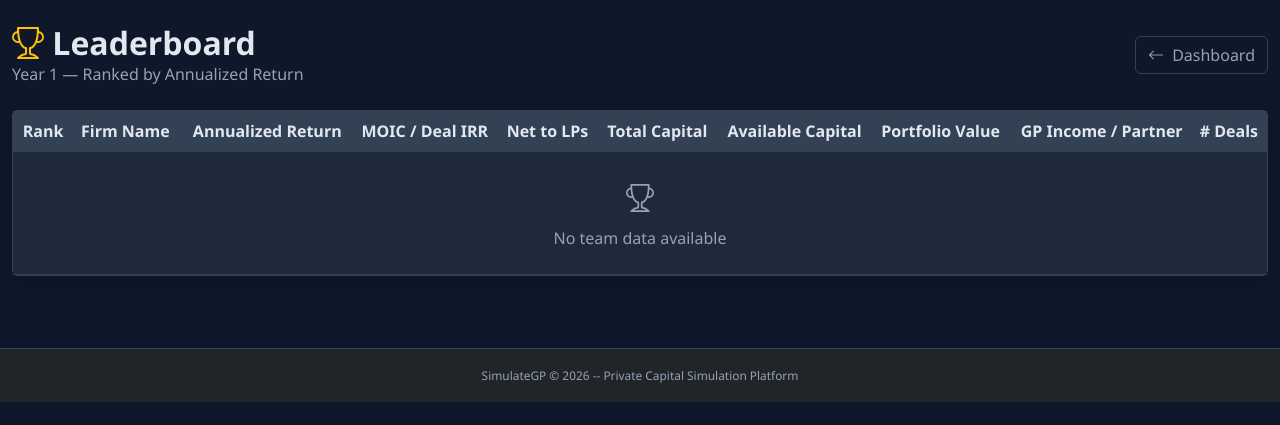
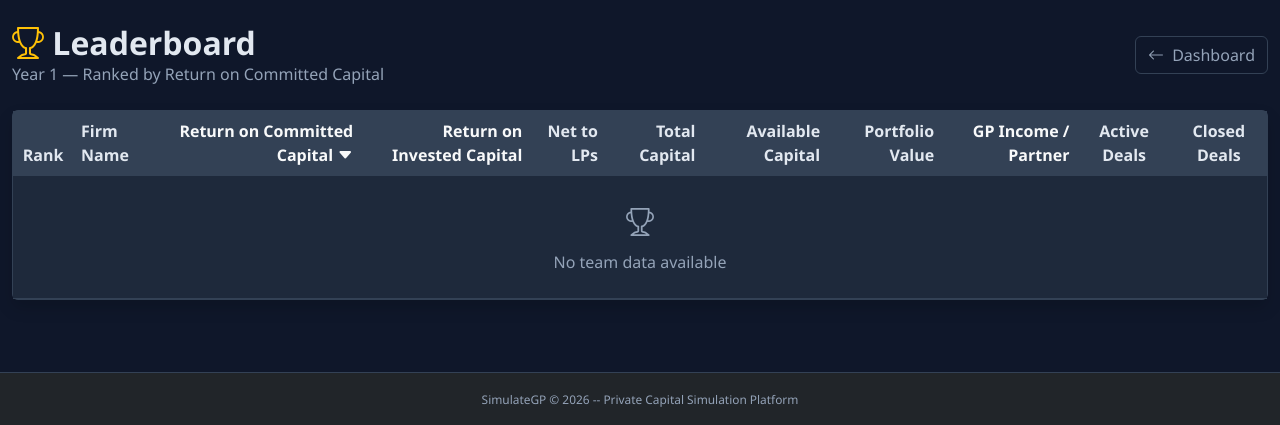
Before and after one commit to 081602/simulategp, a Flask app: page /admin/leaderboard in a window 1280 px wide. Shown: the part 57-482 px from the top of the page. Run offline with Flask 3, Linux system fonts and the light colour scheme; a user stored in the database is signed in; some libraries are stand-ins or nearby versions.

Commit message:
Leaderboard: open to teams post-game, add deal counts, sortable ranking
Add a team-facing /leaderboard route, available once the game is complete, with a nav link shown only after completion (admins redirect to their view).

Replace the deal-count column with Active Deals and Closed Deals. Rename return columns to match the Fund Economics page (Return on Committed Capital / Return on Invested Capital).

Make those two columns plus GP Income per Partner sortable; rank, medals, row highlights, podium, and heading all follow the selected sort.

Co-Authored-By: Claude Opus 4.8 <noreply@anthropic.com>

```diff
--- a/app.py
+++ b/app.py
@@ -1788,11 +1788,17 @@ def admin_set_market():
     return redirect(url_for('admin_dashboard'))
 
 
-@app.route('/admin/leaderboard')
-@login_required
-@admin_required
-def admin_leaderboard():
-    game = Game.query.first()
+# Sortable leaderboard columns -> key into each team's row dict.
+LEADERBOARD_SORTS = {
+    'committed': lambda x: x['ret']['annualized'],   # Return on Committed Capital
+    'invested': lambda x: x['ret']['moic'],          # Return on Invested Capital
+    'gp': lambda x: x['gp_income']['per_partner'],   # GP Income / Partner
+}
+
+
+def _leaderboard_team_data(game, sort='committed'):
+    """Build the ranked per-team rows for the leaderboard. Shared by the admin
+    view and the post-game team view. `sort` selects the ranking column."""
     teams = Team.query.filter_by(game_id=game.id, is_admin=False).all()
     team_data = []
     for team in teams:
@@ -1803,6 +1809,11 @@ def admin_leaderboard():
                   .filter(DealEquity.team_id == team.id, Deal.status == 'active')
                   .all())
         portfolio_val = sum(s.current_value for s in stakes)
+        closed_count = (DealEquity.query
+                        .join(Deal, DealEquity.deal_id == Deal.id)
+                        .filter(DealEquity.team_id == team.id,
+                                Deal.status.in_(['liquidated', 'bankrupt']))
+                        .count())
 
         ret = team_simple_return(team, game)
         gp_income = team_gp_income(team)
@@ -1814,12 +1825,43 @@ def admin_leaderboard():
             'deployed': total_deployed,
             'portfolio_value': portfolio_val,
             'reputation': team.reputation,
-            'deal_count': len(stakes),
+            'active_deals': len(stakes),
+            'closed_deals': closed_count,
             'gp_income': gp_income,
         })
 
-    team_data.sort(key=lambda x: x['ret']['annualized'], reverse=True)
-    return render_template('admin/leaderboard.html', game=game, team_data=team_data)
+    keyfn = LEADERBOARD_SORTS.get(sort, LEADERBOARD_SORTS['committed'])
+    team_data.sort(key=keyfn, reverse=True)
+    return team_data
+
+
+@app.route('/admin/leaderboard')
+@login_required
+@admin_required
+def admin_leaderboard():
+    game = Game.query.first()
+    sort = request.args.get('sort', 'committed')
+    if sort not in LEADERBOARD_SORTS:
+        sort = 'committed'
+    return render_template('admin/leaderboard.html', game=game, sort=sort,
+                           team_data=_leaderboard_team_data(game, sort))
+
+
+@app.route('/leaderboard')
+@login_required
+def leaderboard():
+    """Team-facing leaderboard — available to everyone once the game is over."""
+    if current_user.is_admin:
+        return redirect(url_for('admin_leaderboard'))
+    game = Game.query.get(current_user.game_id)
+    if not game or not game.is_complete:
+        flash('The leaderboard opens once the game is complete.', 'info')
+        return redirect(url_for('dashboard'))
+    sort = request.args.get('sort', 'committed')
+    if sort not in LEADERBOARD_SORTS:
+        sort = 'committed'
+    return render_template('admin/leaderboard.html', game=game, sort=sort,
+                           team_data=_leaderboard_team_data(game, sort))
 
 
 # ---------------------------------------------------------------------------
--- a/templates/admin/leaderboard.html
+++ b/templates/admin/leaderboard.html
@@ -2,15 +2,22 @@
 {% block title %}Leaderboard{% endblock %}
 
 {% block content %}
+{% set sort_labels = {'committed': 'Return on Committed Capital', 'invested': 'Return on Invested Capital', 'gp': 'GP Income / Partner'} %}
+{% macro sort_metric(item, sort) %}
+  {%- if sort == 'invested' -%}{{ "%.2f"|format(item.ret.moic) }}&times; MOIC
+  {%- elif sort == 'gp' -%}${{ "{:,.2f}M".format(item.gp_income.per_partner) }} / partner
+  {%- else -%}{{ "%+.1f"|format(item.ret.annualized * 100) }}% / yr
+  {%- endif -%}
+{% endmacro %}
 <div class="row justify-content-center">
   <div class="col-lg-12">
 
     <div class="d-flex align-items-center justify-content-between mb-4">
       <div>
         <h2 class="fw-bold mb-0"><i class="bi bi-trophy text-warning"></i> Leaderboard</h2>
-        <p class="text-secondary mb-0">Year {{ game.current_year }} &mdash; Ranked by Annualized Return</p>
+        <p class="text-secondary mb-0">Year {{ game.current_year }} &mdash; Ranked by {{ sort_labels[sort] }}</p>
       </div>
-      <a href="{{ url_for('admin_dashboard') }}" class="btn btn-outline-secondary">
+      <a href="{{ url_for('admin_dashboard') if current_user.is_admin else url_for('dashboard') }}" class="btn btn-outline-secondary">
         <i class="bi bi-arrow-left me-1"></i> Dashboard
       </a>
     </div>
@@ -24,7 +31,7 @@
           <div class="card-body pt-4">
             <div class="display-4 mb-2"><i class="bi bi-2-circle-fill text-secondary"></i></div>
             <div class="fw-bold fs-5">{{ team_data[1].team.firm_name }}</div>
-            <div class="text-secondary small mb-2">{{ "%+.1f"|format(team_data[1].ret.annualized * 100) }}% / yr</div>
+            <div class="text-secondary small mb-2">{{ sort_metric(team_data[1], sort) }}</div>
             <div class="text-success fw-bold">${{ "{:,.1f}M".format(team_data[1].ret.net_value) }}</div>
             <div class="text-light small">Net to LPs</div>
           </div>
@@ -36,7 +43,7 @@
           <div class="card-body pt-4">
             <div class="display-3 mb-2"><i class="bi bi-trophy-fill text-warning"></i></div>
             <div class="fw-bold fs-4 text-warning">{{ team_data[0].team.firm_name }}</div>
-            <div class="text-warning mb-2">{{ "%+.1f"|format(team_data[0].ret.annualized * 100) }}% / yr</div>
+            <div class="text-warning mb-2">{{ sort_metric(team_data[0], sort) }}</div>
             <div class="text-success fw-bold fs-5">${{ "{:,.1f}M".format(team_data[0].ret.net_value) }}</div>
             <div class="text-light small">Net to LPs</div>
           </div>
@@ -48,7 +55,7 @@
           <div class="card-body pt-4">
             <div class="display-4 mb-2"><i class="bi bi-3-circle-fill" style="color:#cd7f32;"></i></div>
             <div class="fw-bold fs-5">{{ team_data[2].team.firm_name }}</div>
-            <div class="text-secondary small mb-2">{{ "%+.1f"|format(team_data[2].ret.annualized * 100) }}% / yr</div>
+            <div class="text-secondary small mb-2">{{ sort_metric(team_data[2], sort) }}</div>
             <div class="text-success fw-bold">${{ "{:,.1f}M".format(team_data[2].ret.net_value) }}</div>
             <div class="text-light small">Net to LPs</div>
           </div>
@@ -66,14 +73,27 @@
               <tr>
                 <th class="text-center" style="width:60px;">Rank</th>
                 <th>Firm Name</th>
-                <th class="text-end">Annualized Return</th>
-                <th class="text-end">MOIC / Deal IRR</th>
+                <th class="text-end">
+                  <a href="{{ url_for(request.endpoint, sort='committed') }}" class="text-light text-decoration-none {% if sort == 'committed' %}fw-bold{% endif %}">
+                    Return on Committed Capital{% if sort == 'committed' %} <i class="bi bi-caret-down-fill"></i>{% endif %}
+                  </a>
+                </th>
+                <th class="text-end">
+                  <a href="{{ url_for(request.endpoint, sort='invested') }}" class="text-light text-decoration-none {% if sort == 'invested' %}fw-bold{% endif %}">
+                    Return on Invested Capital{% if sort == 'invested' %} <i class="bi bi-caret-down-fill"></i>{% endif %}
+                  </a>
+                </th>
                 <th class="text-end">Net to LPs</th>
                 <th class="text-end">Total Capital</th>
                 <th class="text-end">Available Capital</th>
                 <th class="text-end">Portfolio Value</th>
-                <th class="text-end">GP Income / Partner</th>
-                <th class="text-center"># Deals</th>
+                <th class="text-end">
+                  <a href="{{ url_for(request.endpoint, sort='gp') }}" class="text-light text-decoration-none {% if sort == 'gp' %}fw-bold{% endif %}">
+                    GP Income / Partner{% if sort == 'gp' %} <i class="bi bi-caret-down-fill"></i>{% endif %}
+                  </a>
+                </th>
+                <th class="text-center">Active Deals</th>
+                <th class="text-center">Closed Deals</th>
               </tr>
             </thead>
             <tbody>
@@ -125,12 +145,15 @@
                   </div>
                 </td>
                 <td class="text-center">
-                  <span class="badge bg-secondary">{{ item.deal_count }}</span>
+                  <span class="badge bg-success">{{ item.active_deals }}</span>
+                </td>
+                <td class="text-center">
+                  <span class="badge bg-secondary">{{ item.closed_deals }}</span>
                 </td>
               </tr>
               {% else %}
               <tr>
-                <td colspan="10" class="text-center text-secondary py-4">
+                <td colspan="11" class="text-center text-secondary py-4">
                   <i class="bi bi-trophy fs-3 d-block mb-2"></i>
                   No team data available
                 </td>
--- a/templates/base.html
+++ b/templates/base.html
@@ -56,6 +56,12 @@
           <a class="nav-link {% if request.endpoint == 'firm_directory' %}active{% endif %}"
              href="{{ url_for('firm_directory') }}"><i class="bi bi-building"></i> Firms</a>
         </li>
+        {% if game and game.is_complete %}
+        <li class="nav-item">
+          <a class="nav-link {% if request.endpoint == 'leaderboard' %}active{% endif %}"
+             href="{{ url_for('leaderboard') }}"><i class="bi bi-trophy"></i> Leaderboard</a>
+        </li>
+        {% endif %}
       </ul>
       <ul class="navbar-nav">
         <li class="nav-item">
```
